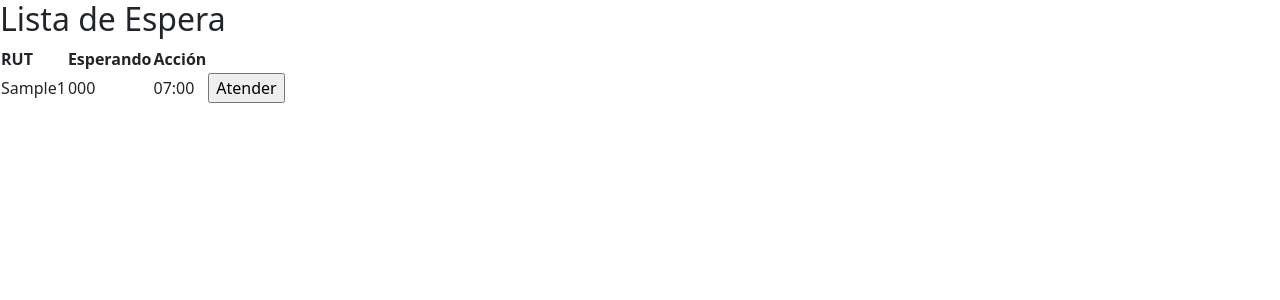
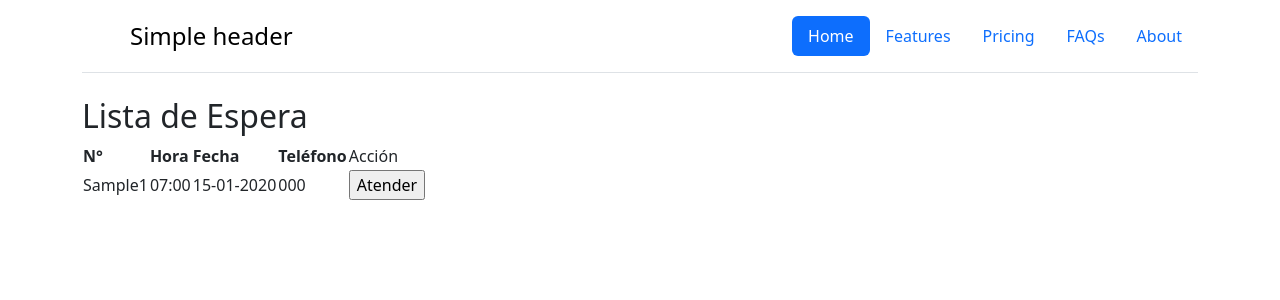
Before and after one commit to Daniher01/gestion_filas, a Django app: template gestion_filas/templates/listaEspera/ver_lista_espera.html in a window 1280 px wide. Shown: the top 300 px of the page. Run offline with Django 4.2, Linux system fonts and the light colour scheme; the template is opened without the code that fills it: values that come from a table or form of the project are taken from there, others are empty; tables that the repository leaves empty hold one stand-in row (values such as "Sample post"); some libraries are stand-ins or nearby versions.

Commit message:
se agrega un header a la tabla

```diff
--- /dev/null
+++ b/gestion_filas/templates/listaEspera/header.html
@@ -0,0 +1,30 @@
+{% extends 'base.html' %}
+
+{% load static %}
+
+{% block title %}Pacientes{% endblock %}
+
+{% block content %}
+<div class="container">
+    <header class="d-flex flex-wrap justify-content-center py-3 mb-4 border-bottom">
+      <a href="/" class="d-flex align-items-center mb-3 mb-md-0 me-md-auto link-body-emphasis text-decoration-none">
+        <svg class="bi me-2" width="40" height="32"><use xlink:href="#bootstrap"></use></svg>
+        <span class="fs-4">Simple header</span>
+      </a>
+
+      <ul class="nav nav-pills">
+        <li class="nav-item"><a href="#" class="nav-link active" aria-current="page">Home</a></li>
+        <li class="nav-item"><a href="#" class="nav-link">Features</a></li>
+        <li class="nav-item"><a href="#" class="nav-link">Pricing</a></li>
+        <li class="nav-item"><a href="#" class="nav-link">FAQs</a></li>
+        <li class="nav-item"><a href="#" class="nav-link">About</a></li>
+      </ul>
+    </header>
+  </div>
+
+  <div class="container">
+    {% block main %}{% endblock main %}
+  </div>
+
+
+{% endblock content %}
--- a/gestion_filas/templates/listaEspera/ver_lista_espera.html
+++ b/gestion_filas/templates/listaEspera/ver_lista_espera.html
@@ -1,28 +1,31 @@
 <!-- templates/listaEspera/ver_lista_espera.html -->
-{% extends 'base.html' %}
+{% extends 'listaEspera/header.html' %}
 
 {% block title %}Clínica{% endblock %}
 
-{% block content %}
+{% block main %}
     <h2>Lista de Espera</h2>
     <table>
         <thead>
             <tr>
-                <th>RUT</th>
-                <th>Esperando</th>
-                <th>Acción</th>
+                <th>N°</th>
+                <th>Hora</th>
+                <th>Fecha</th>
+                <th>Teléfono</th>
+                <td>Acción</td>
             </tr>
         </thead>
         <tbody>
-            {% for paciente in tomas_espera %}
+            {% for lista in tomas_espera %}
                 <tr>
-                    <td>{{paciente.centro}}{{paciente.numero_espera}}</td>
-                    <td>{{ paciente.paciente.numero_telefono }}</td>
-                    <td>{{ paciente.fecha_toma|date:"H:i" }}</td>
+                    <td>{{lista.centro}}{{lista.numero_espera}}</td>
+                    <td>{{ lista.fecha_toma|date:"H:i" }}</td>
+                    <td>{{ lista.fecha_toma|date:"d-m-Y" }}</td>
+                    <td>{{ lista.paciente.numero_telefono }}</td>
                     <td>
-                        <form method="post" action="{% url 'atender' pk=paciente.pk %}">
+                        <form method="post" action="{% url 'atender' pk=lista.pk %}">
                             {% csrf_token %}
-                            <input type="hidden" name="pk" value="{{ paciente.pk }}">
+                            <input type="hidden" name="pk" value="{{ lista.pk }}">
                             <input type="submit" value="Atender">
                         </form>
                     </td>
```
Also changed, not shown: 2 other files.
